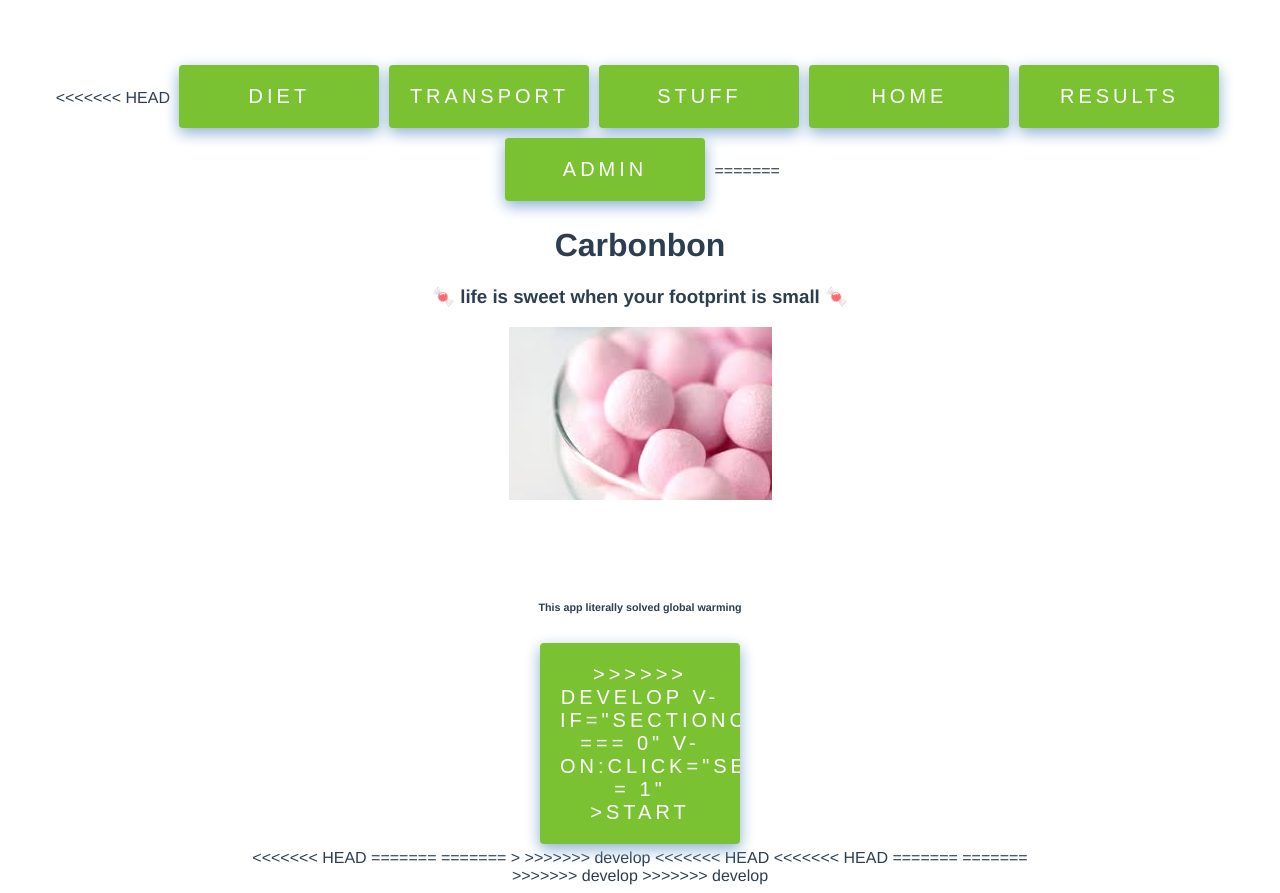
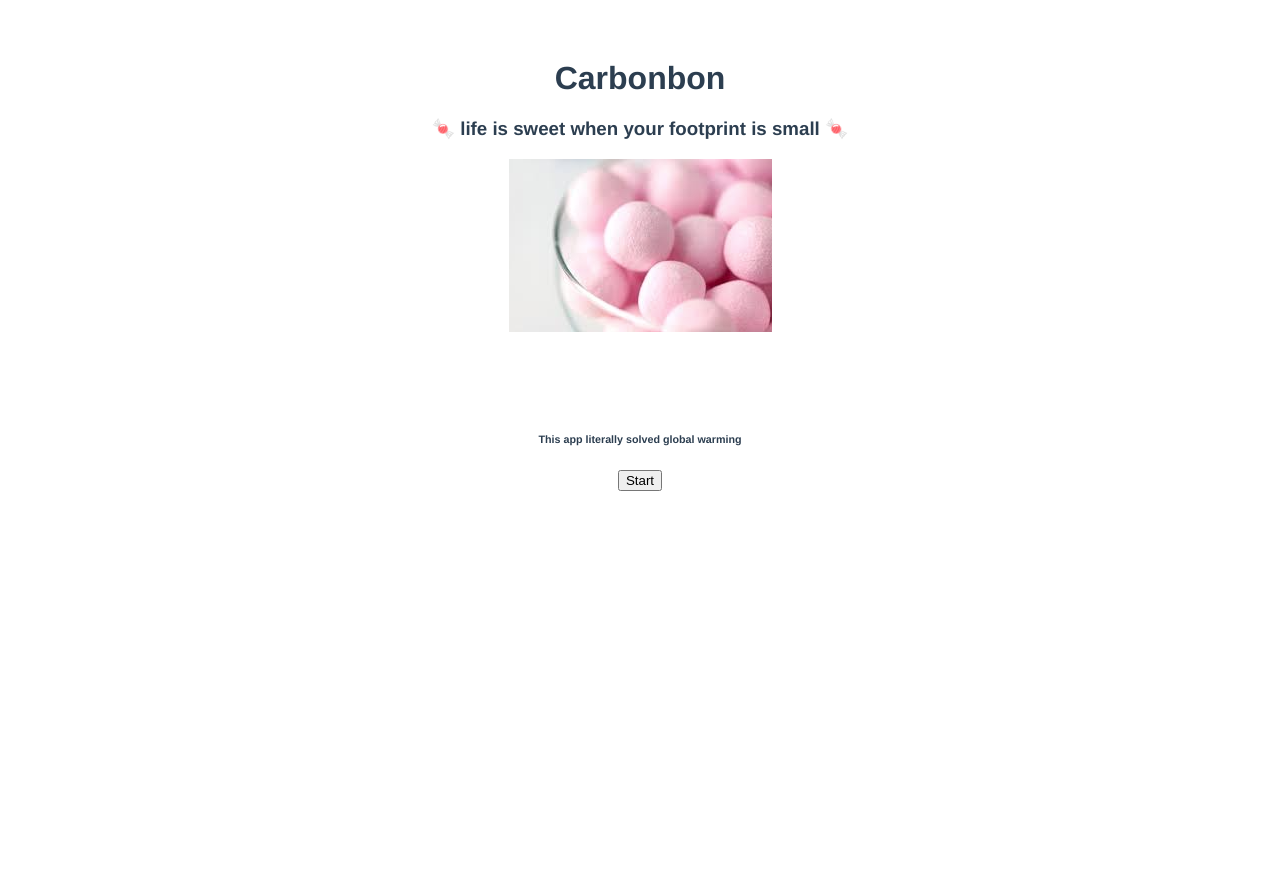
Before and after one commit to randomlyalex/co2_group_project, a Vue app in the folder client/: page / in a window 1280 px wide. After the commit the page ends 800 px from the top, so only its background shows below. Built offline with nearby package versions, Linux system fonts and the light colour scheme.

Commit message:
mess merge of some mvp code back into my server

```diff
--- a/client/src/App.vue
+++ b/client/src/App.vue
@@ -1,22 +1,9 @@
 <template>
 	<div id="app">
-<<<<<<< HEAD
-		<button v-on:click="sectionCounter = 0">Diet</button>
-		<button v-on:click="sectionCounter = 1">Transport</button>
-		<button v-on:click="sectionCounter = 2">Stuff</button>
-		<button v-on:click="sectionCounter = 3">Home</button>
-		<button v-on:click="sectionCounter = 4">Results</button>
-		<button v-on:click="sectionCounter = 5">Admin</button>
-		<diet-section
-=======
-		<landing-page
-			v-if="sectionCounter === 0">
-		</landing-page>
-		<button
->>>>>>> develop
-			v-if="sectionCounter === 0"
-			v-on:click="sectionCounter = 1"
-		>Start</button>
+		<landing-page v-if="sectionCounter === 0"> </landing-page>
+		<button v-if="sectionCounter === 0" v-on:click="sectionCounter = 1">
+			Start
+		</button>
 		<div v-if="sectionCounter !== 0">
 			<button v-on:click="sectionCounter = 1">Diet</button>
 			<button v-on:click="sectionCounter = 2">Transport</button>
@@ -24,7 +11,7 @@
 			<button v-on:click="sectionCounter = 4">Home</button>
 			<button v-on:click="sectionCounter = 5">Results</button>
 		</div>
-		<br>
+		<br />
 		<diet-section
 			v-if="sectionCounter === 1"
 			v-on:diet_questions="
@@ -52,24 +39,15 @@
 				}
 			"
 		></stuff-section>
-<<<<<<< HEAD
-		<home-section
-			v-if="sectionCounter === 3"
-=======
 		<home-section
 			v-if="sectionCounter === 4"
->>>>>>> develop
 			v-on:home_questions="
 				{
 					home_questions = $event;
 					sectionCounter += 1;
 				}
 			"
-<<<<<<< HEAD
 		></home-section>
-=======
-			></home-section>
->>>>>>> develop
 		<result-section
 			v-if="sectionCounter === 5"
 			v-bind:diet_questions="diet_questions"
@@ -77,23 +55,14 @@
 			v-bind:stuff_questions="stuff_questions"
 			v-bind:home_questions="home_questions"
 		></result-section>
-<<<<<<< HEAD
-<<<<<<< HEAD
-		<admin-section v-if="sectionCounter === 5"></admin-section>
-=======
-=======
-		<br>
->>>>>>> develop
-		<button
-			v-if="sectionCounter === 5"
-			v-on:click="sectionCounter = 0"
-		>Back to Start</button>
->>>>>>> develop
+		<button v-if="sectionCounter === 5" v-on:click="sectionCounter = 0">
+			Back to Start
+		</button>
 	</div>
 </template>
 
 <script>
-import LandingPage from "./components/LandingPage.vue"
+import LandingPage from './components/LandingPage.vue';
 import HomeSection from './components/HomeSection.vue';
 import TransportSection from './components/TransportSection.vue';
 import StuffSection from './components/StuffSection.vue';
@@ -114,7 +83,7 @@ export default {
 		};
 	},
 	components: {
-		"landing-page": LandingPage,
+		'landing-page': LandingPage,
 		'home-section': HomeSection,
 		'stuff-section': StuffSection,
 		'diet-section': DietSection,
@@ -134,63 +103,4 @@ export default {
 	color: #2c3e50;
 	margin-top: 60px;
 }
-/* button {
-	background: white;
-    padding: 10px;
-    margin: 10px;
-	width: 200px;
-    border: 1px dotted linear-gradient(21deg, chartreuse black);
-    padding-bottom: 20px;
-    box-shadow: -1px -1px 4px rgba(0,0,0,0.2);
-    font-family: 'Montserrat', sans-serif;
-    font-weight: bold;
-} */
-
-button {
-text-align: center;
-text-transform: uppercase;
-cursor: pointer;
-font-size: 20px;
-letter-spacing: 4px;
-position: relative;
-background-color: rgb(122, 194, 50);
-border: none;
-color: #fff;
-padding: 20px;
-margin: 5px;
-width: 200px;
-text-align: center;
-transition-duration: 0.4s;
-overflow: hidden;
-box-shadow: 0 5px 15px #8bafd2;
-border-radius: 4px;
-}
-
-button:hover {
-	background: #fff;
-	box-shadow: 0px 2px 10px 5px chartreuse;
-	color: #000;
-}
-
-button:after {
-	content: "";
-	background:chartreuse;
-	display: block;
-	position: absolute;
-	padding-top: 300%;
-	padding-left: 350%;
-	margin-left: -20px !important;
-	margin-top: -120%;
-	opacity: 0;
-	transition: all 0.8s
-}
-
-button:active:after {
-	padding: 0;
-	margin: 0;
-	opacity: 1;
-	transition: 0s
-}
-
-button:focus { outline:0; }
 </style>
```
